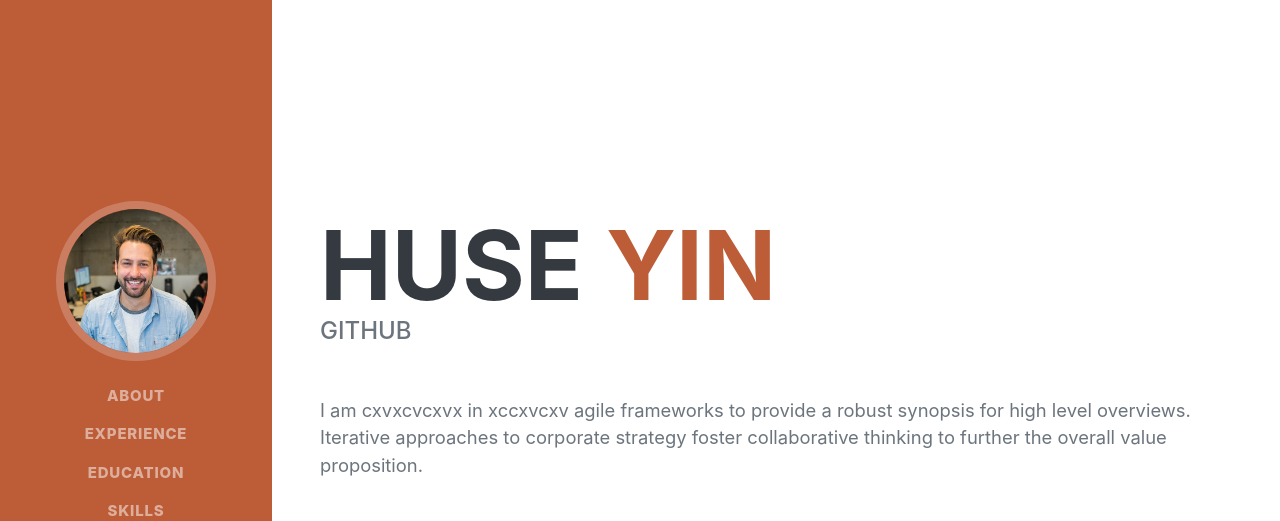
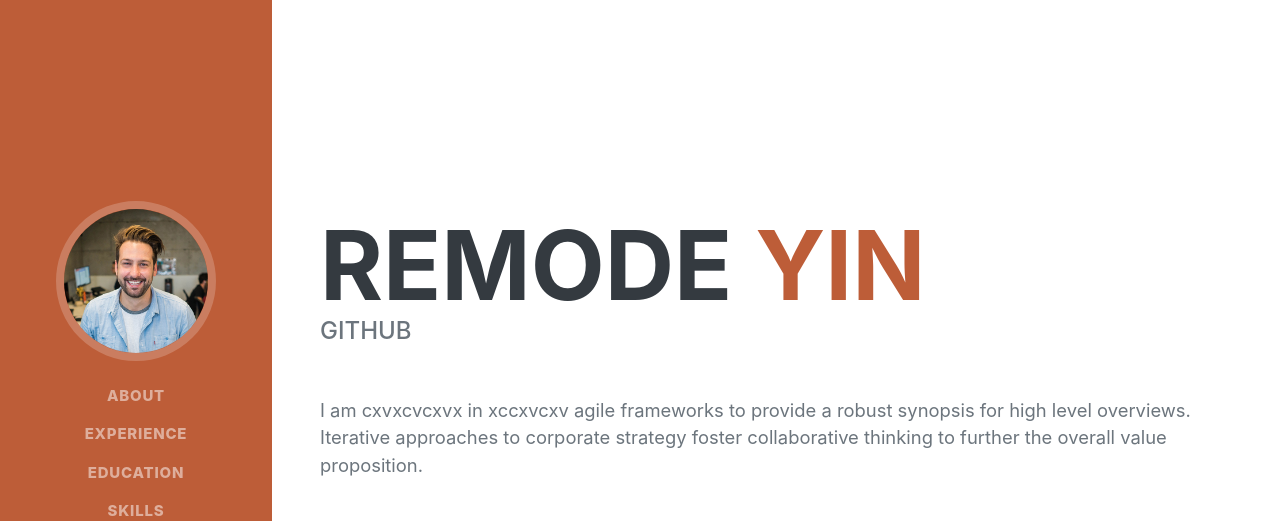
Before and after one commit to bayhuseyinkocak/githubdeneme, a plain HTML site: page index.html in a window 1280 px wide. Shown: the top 521 px of the page. Drawn offline with nearby package versions, Linux system fonts and the light colour scheme; a web font is replaced by a local one.

Commit message:
Update index.html

```diff
--- a/index.html
+++ b/index.html
@@ -40,7 +40,7 @@
             <section class="resume-section" id="about">
                 <div class="resume-section-content">
                     <h1 class="mb-0">
-                        Huse
+                        remode
                         <span class="text-primary">yin</span>
                     </h1>
                     <div class="subheading mb-5">github</div>
```
